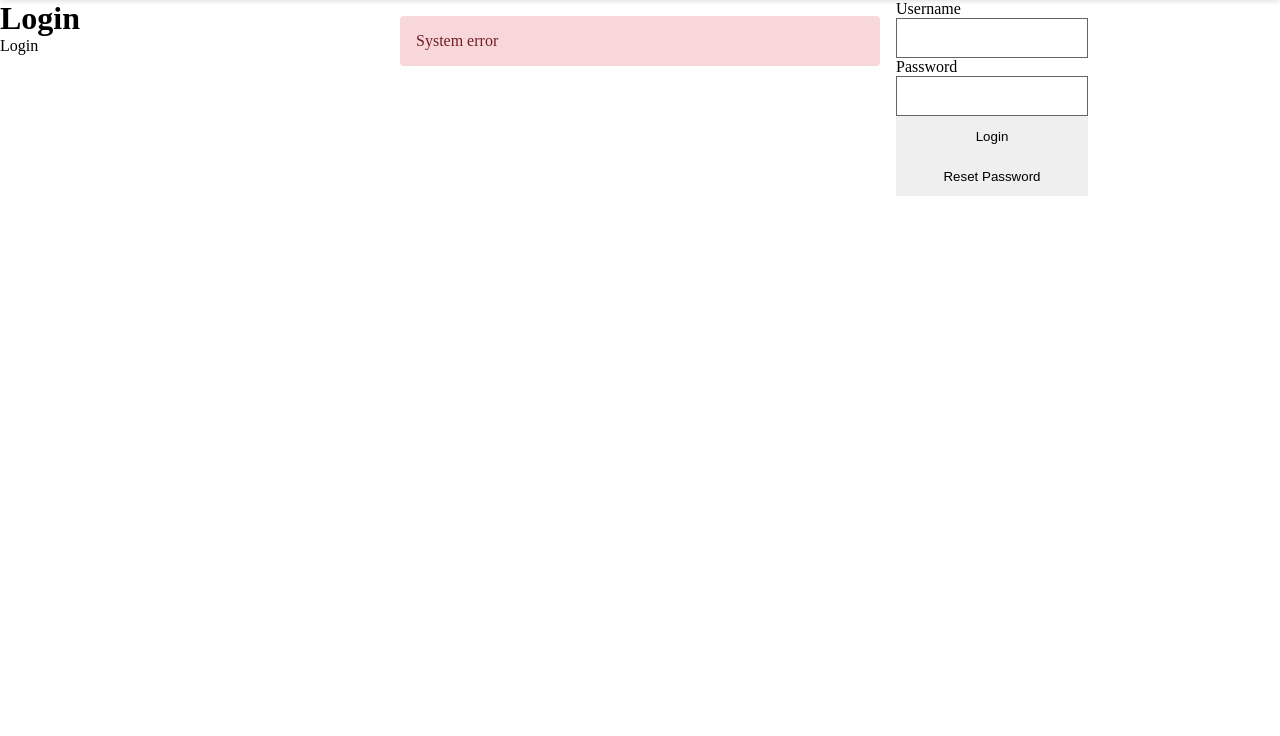
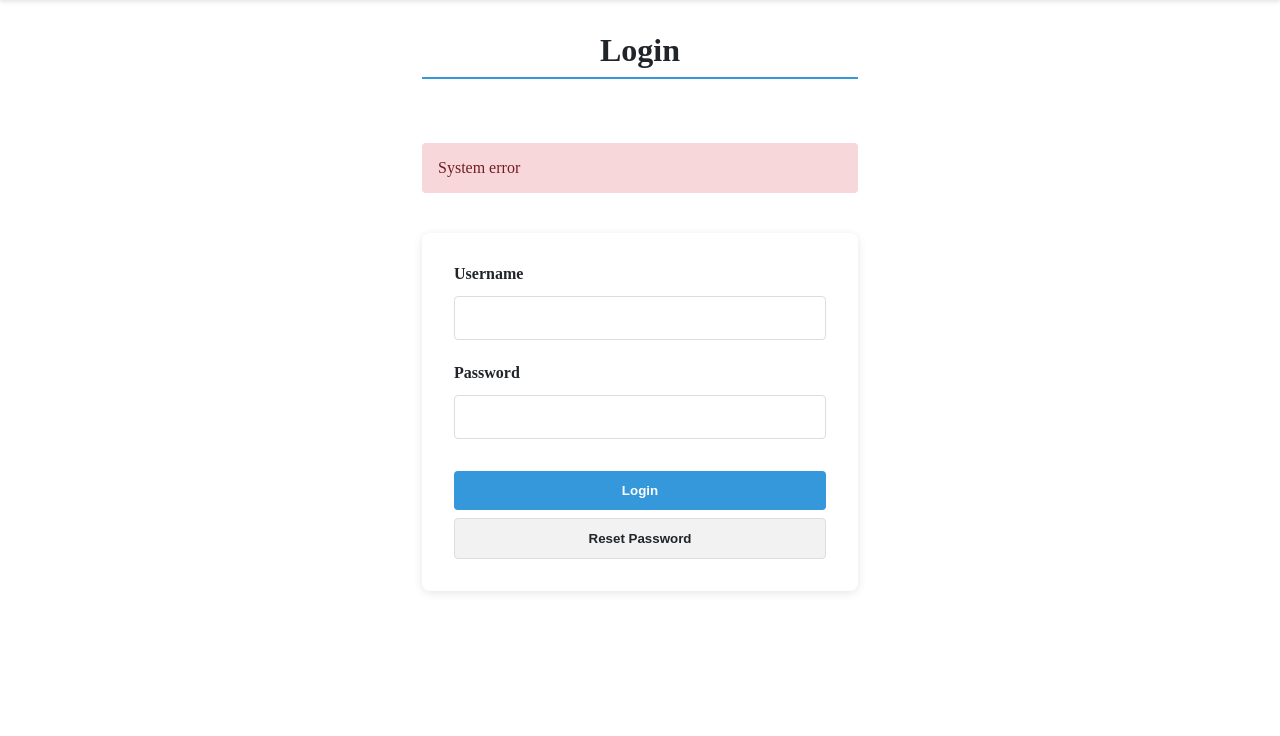
Before and after one commit to Banemann/flea_market_exam, a Flask app: a page that uses templates/view_login.html in a window 1280 px wide. Shown: the part 64-800 px from the top of the page. Run offline with Flask 3, Linux system fonts and the light colour scheme.

Commit message:
css and translation

```diff
--- a/languages.py
+++ b/languages.py
@@ -221,3 +221,18 @@
 
 en_open_window = "Open in window"
 dk_open_window = "Åbn i vindue"
+
+en_id = "ID"
+dk_id = "ID"
+
+en_image = "Image"
+dk_image = "Billede"
+
+en_name_column = "Name"
+dk_name_column = "Navn"
+
+en_username_column = "Username"
+dk_username_column = "Brugernavn"
+
+en_email_column = "Email"
+dk_email_column = "E-mail"
--- a/static/app.css
+++ b/static/app.css
@@ -1197,3 +1241,123 @@
 .profile_nav a.active::after {
   width: 100%;
 }
+
+/* =======================================
+  16. LOGIN & SIGNUP PAGES
+======================================= */
+#login, #signup, #reset-password, #new-password {
+  max-width: 500px;
+  margin: 0 auto;
+  padding: 2rem;
+  display: flex;
+  flex-direction: column;
+}
+
+#login header, #signup header, #reset-password header, #new-password header {
+  text-align: center;
+  margin-bottom: 1.5rem;
+}
+
+#login h1, #signup h1, #reset-password h1, #new-password h1 {
+  font-size: 2rem;
+  margin-bottom: 0.5rem;
+  color: var(--color-dark);
+  border-bottom: 2px solid var(--color-primary);
+  padding-bottom: 0.5rem;
+}
+
+#login form, #signup form, #reset-password form, #new-password form {
+  background-color: white;
+  padding: 2rem;
+  border-radius: 8px;
+  box-shadow: 0 2px 10px rgba(0, 0, 0, 0.1);
+  width: 100%;
+}
+
+#login form > div, #signup form > div,
+#reset-password form > div, #new-password form > div {
+  margin-bottom: 1.5rem;
+}
+
+#login label, #signup label, #reset-password label, #new-password label {
+  display: flex;
+  flex-direction: column;
+  margin-bottom: 0.5rem;
+}
+
+#login label span:first-child, #signup label span:first-child,
+#reset-password label span:first-child, #new-password label span:first-child {
+  font-weight: 600;
+  color: var(--color-dark);
+  margin-bottom: 0.3rem;
+}
+
+#login label span:nth-child(2), #signup label span:nth-child(2),
+#reset-password label span:nth-child(2), #new-password label span:nth-child(2) {
+  font-size: 0.85rem;
+  color: #6c757d;
+  margin-bottom: 0.3rem;
+}
+
+#login input, #signup input, #reset-password input, #new-password input {
+  padding: 12px;
+  border: 1px solid #ddd;
+  border-radius: 4px;
+  height: auto;
+  font-size: 1rem;
+  transition: border-color 0.15s ease-in-out, box-shadow 0.15s ease-in-out;
+}
+
+#login input:focus, #signup input:focus,
+#reset-password input:focus, #new-password input:focus {
+  border-color: var(--color-primary);
+  box-shadow: 0 0 0 0.2rem rgba(52, 152, 219, 0.25);
+}
+
+#login button, #signup button, #reset-password button, #new-password button {
+  background-color: var(--color-primary);
+  color: white;
+  border: none;
+  padding: 12px 20px;
+  border-radius: 4px;
+  font-weight: 600;
+  cursor: pointer;
+  height: auto;
+  margin-top: 0.5rem;
+  transition: background-color 0.2s;
+}
+
+#login button:hover, #signup button:hover,
+#reset-password button:hover, #new-password button:hover {
+  background-color: #2980b9;
+}
+
+#login button[type="button"], #signup button[type="button"],
+#reset-password button[type="button"], #new-password button[type="button"] {
+  background-color: #f2f2f2;
+  color: var(--color-dark);
+  border: 1px solid #ddd;
+}
+
+#login button[type="button"]:hover, #signup button[type="button"]:hover,
+#reset-password button[type="button"]:hover, #new-password button[type="button"]:hover {
+  background-color: #e6e6e6;
+}
+
+#login .success-message, #signup .success-message,
+#reset-password .success-message, #new-password .success-message,
+#login .error-message, #signup .error-message,
+#reset-password .error-message, #new-password .error-message {
+  margin-bottom: 1.5rem;
+  width: 100%;
+}
+
+@media (max-width: 576px) {
+  #login, #signup, #reset-password, #new-password {
+    padding: 1rem;
+  }
+
+  #login form, #signup form, #reset-password form, #new-password form {
+    padding: 1.5rem;
+  }
+}
--- a/templates/_button_block_item.html
+++ b/templates/_button_block_item.html
@@ -2,8 +2,8 @@
     <button
         class="block-btn"
         mix-patch="/block-item/{{ item.item_pk }}"
-        mix-await="Blocking..."
-        mix-default="Block Fleamarket">
-        Block Fleamarket
+        mix-await="{{ languages[lan~'_please_wait'] }}"
+        mix-default="{{ languages[lan~'_block_fleamarket'] }}">
+        {{ languages[lan~"_block_fleamarket"] }}
     </button>
 </div>
--- a/templates/_button_block_user.html
+++ b/templates/_button_block_user.html
@@ -2,8 +2,8 @@
     <button
         class="block-btn"
         mix-patch="/block/{{ user.user_pk }}"
-        mix-await="Blocking..."
-        mix-default="Block User">
-        Block User
+        mix-await="{{ languages[lan~'_please_wait'] }}"
+        mix-default="{{ languages[lan~'_block_user'] }}">
+        {{ languages[lan~"_block_user"] }}
     </button>
 </div>
--- a/templates/_button_unblock_item.html
+++ b/templates/_button_unblock_item.html
@@ -2,8 +2,8 @@
     <button
         class="unblock-btn"
         mix-patch="/unblock-item/{{ item.item_pk }}"
-        mix-await="Unblocking..."
-        mix-default="Unblock Fleamarket">
-        Unblock Fleamarket
+        mix-await="{{ languages[lan~'_please_wait'] }}"
+        mix-default="{{ languages[lan~'_unblock_fleamarket'] }}">
+        {{ languages[lan~"_unblock_fleamarket"] }}
     </button>
 </div>
--- a/templates/_button_unblock_user.html
+++ b/templates/_button_unblock_user.html
@@ -2,8 +2,8 @@
     <button
         class="unblock-btn"
         mix-patch="/unblock/{{ user.user_pk }}"
-        mix-await="Unblocking..."
-        mix-default="Unblock User">
-        Unblock User
+        mix-await="{{ languages[lan~'_please_wait'] }}"
+        mix-default="{{ languages[lan~'_unblock_user'] }}">
+        {{ languages[lan~"_unblock_user"] }}
     </button>
 </div>
--- a/templates/view_login.html
+++ b/templates/view_login.html
@@ -10,7 +10,6 @@
 
     <header>
         <h1>{{ languages[lan~"_login"] }}</h1>
-        <p>{{ languages[lan~"_login"] }} {{ languages[lan~"_to_your_account"] }}</p>
     </header>
 
     <div>
```
Also changed, not shown: other parts of static/app.css (+94 -50 lines), templates/view_admin.html (+13 -16 lines), 2 other files.
